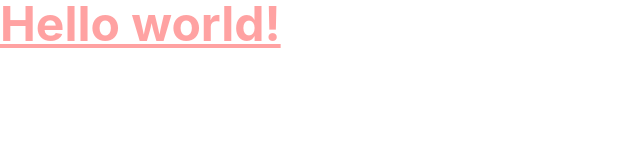
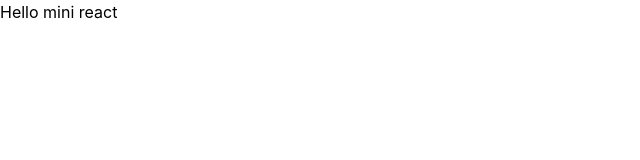
Before and after one commit to Nayan-31/mini-React, a website with bundled scripts: page index.html in a window 1280 px wide. Shown: the whole page, without its empty margins (0-640 px from the left). Built offline with nearby package versions, Linux system fonts and the light colour scheme.

Commit message:
feat: "two lifecycle method completed mount unmount"

```diff
--- a/index.html
+++ b/index.html
@@ -7,10 +7,11 @@
     <link href="./dist/style/output.css" rel="stylesheet">
 </head>
 <body>
-    <h1 class="text-5xl text-red-300 font-bold underline">
+    <!-- <h1 class="text-5xl text-red-300 font-bold underline">
         Hello world!
-    </h1>
-
+    </h1> -->
+    <div id="root"></div>
+    <!-- <template></template> //ye optimised is liye hai kyuki aap js se koi bhi dynamic component bana ke isme put kar sako koi bhi dynamic component -->
     <script type="module" src="./dist/main.js"></script>
 </body>
 </html>
--- a/src/components/App.ts
+++ b/src/components/App.ts
@@ -1,8 +1,8 @@
 import { Component } from "../core/component.js";
 
-class App extends Component{
+export class App extends Component{
    render():string{ //render return karti hai Html
-    return ``
+    return `<div>Hello mini react</div>`
    }
    style():string{ //style return karti hai custom_css
     return ``
--- a/src/core/component.ts
+++ b/src/core/component.ts
@@ -1,17 +1,31 @@
 export abstract class Component {
     protected _element:HTMLElement|null = null; //kuch nii jab mai apne string html ko convert karunga DOM html element me toh kahi pe usko store bhi toh karunga yaha karunga, yahi pe initialize kar diya toh constructor nii banaya
     protected _customCss:HTMLStyleElement|null = null;
-    abstract render():string //html string return hogi
+    abstract render():string //html string return hogi //step 1 : string HTML hai
     abstract style():string //css string return hogi
 
     // life cycle method
     mount(parent: HTMLElement){ //pata hai meri ek method hai mount jo ki humesa hack ho sakti hai jo hai mount wali method , mount me mai injection wala logic toh mai likhunga hi , mount me hum accept karnege parent ko parent matlab root element ar us root me mai apna HTML element inject karunga
-       this.render() //itna likh dene se tumhare pass tumhara string wala HTML aa jayega apne aap
+      // this.render() //itna likh dene se tumhare pass tumhara string wala HTML aa jayega apne aap
+    const el = this._createElement() //step2 : isko convert karenge ek HTML Element me
+    if(el){
+        parent.appendChild(el) //dom me daal denge
+        this._element = el // ye kar rahe hai kyuki unmount karne ke time kaam aayega
+    }
     }
 
     unmount(){
+      this._element?.remove()
+      this._element = null //poori tarah se dom se hata hi do
+    }
+
+    private _createElement(): HTMLElement | null {
+     //step3 : ar isko direct is template element me daal denge
+     const template = document.createElement('template');
+     template.innerHTML = this.render()
+    //  return template //itna likhne se dikkat kuch nii hota bas ek document Fragment aata hai uske andar aapka content rehta hai wo niii chahiye apne ko apne ko actual content chahaiye isliye apan firstElementChild use karte hai and bypass karne ke liye HTMLElememt use kar rahe hai
+    return template.content.firstElementChild as HTMLElement
 
     }
 
-
 }
```
Also changed, not shown: src/main.ts (+12 -0 lines).
